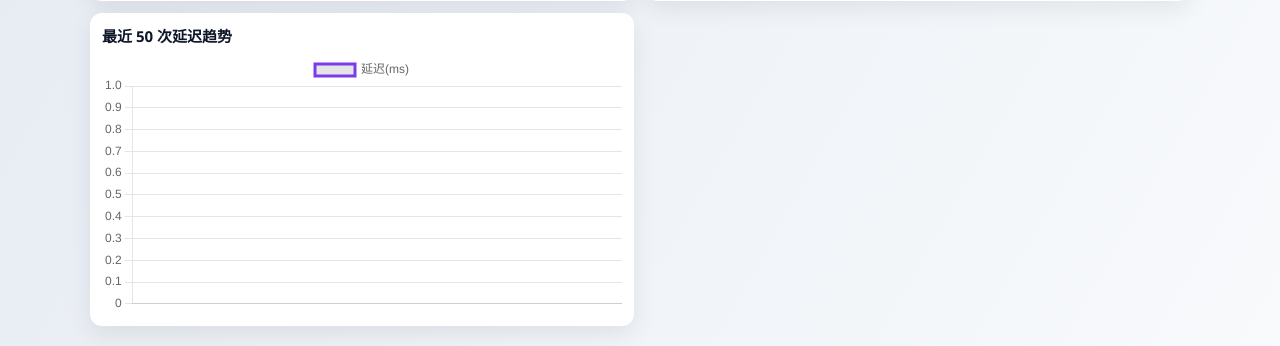
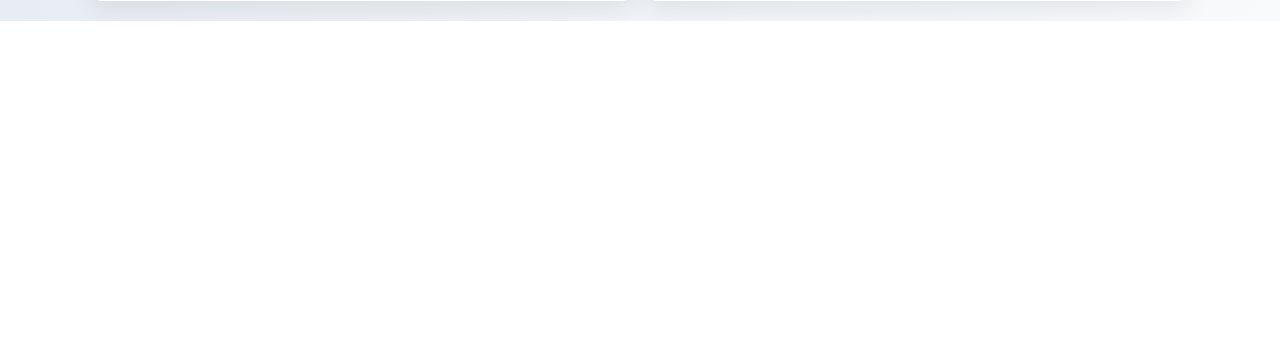
Before and after one commit to neosoob/clash_test, a Flask app: page /stats in a window 1280 px wide. Shown: the part 821-1167 px from the top of the page. After the commit the page ends 842 px from the top, so only its background shows below. Run offline with Flask 3, Linux system fonts and the light colour scheme; data that the repository does not hold is empty.

Commit message:
Remove recent latency trend chart from stats page and API response

```diff
--- a/app.py
+++ b/app.py
@@ -213,8 +213,6 @@ def api_stats():
             by_hour[hour] = {"success": 0, "failed": 0}
         by_hour[hour][row["status"]] += 1
 
-    last_50 = rows[-50:]
-
     return jsonify(
         {
             "summary": {
@@ -225,7 +223,6 @@ def api_stats():
                 "avg_latency_ms": avg_latency,
             },
             "hourly": by_hour,
-            "recent": last_50,
         }
     )
 
--- a/templates/stats.html
+++ b/templates/stats.html
@@ -89,10 +89,6 @@
         <h2>按小时成功与失败</h2>
         <canvas id="dailyChart"></canvas>
       </div>
-      <div class="panel">
-        <h2>最近 50 次延迟趋势</h2>
-        <canvas id="latencyChart"></canvas>
-      </div>
     </section>
   </div>
 
@@ -139,22 +135,6 @@
         },
         options: { scales: { y: { beginAtZero: true } } }
       });
-
-      const recent = data.recent;
-      drawChart('latencyChart', {
-        type: 'line',
-        data: {
-          labels: recent.map(x => x.timestamp.substring(11)),
-          datasets: [{
-            label: '延迟(ms)',
-            data: recent.map(x => x.latency_ms),
-            borderColor: '#7c3aed',
-            tension: 0.2,
-            spanGaps: true
-          }]
-        },
-        options: { scales: { y: { beginAtZero: true } } }
-      });
     }
 
     loadStats();
```
